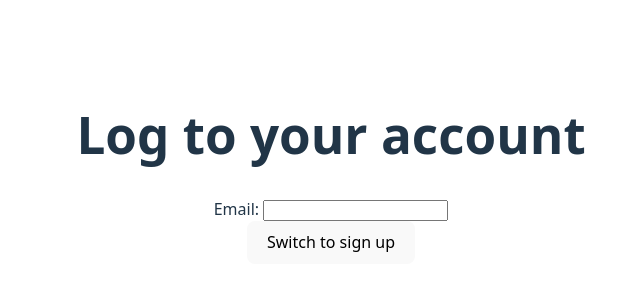
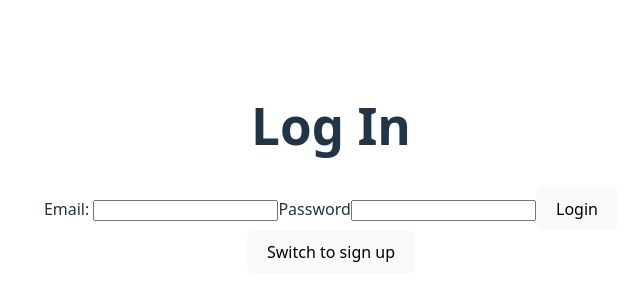
Before and after one commit to Venomerskine/blog-user, a React (Vite) app: page /login in a window 1280 px wide. Shown: the part 232-532 px from the top of the page, without its empty margins (309-949 px from the left). Built offline with nearby package versions, Linux system fonts and the light colour scheme.

Commit message:
Login succesfull logic

```diff
--- a/src/pages/Login.jsx
+++ b/src/pages/Login.jsx
@@ -1,18 +1,49 @@
 import { Link } from "react-router-dom"
+import { useNavigate } from "react-router-dom";
 
 
 function Login () {
-  const handleSignup = async (event) => {
+  const navigate = useNavigate();
+
+
+  const handleLogin = async (event) => {
     event.preventDefault();
 
-  }
+    const formData = new FormData(event.currentTarget);
+    const data = Object.fromEntries(formData);
+
+    try {
+      const response = await fetch('http://localhost:3000/api/users/login', {
+        method: 'POST',
+        headers: { 'Content-Type': 'application/json' },
+        body: JSON.stringify(data)
+      });
+
+      const result = await response.json();
+
+      if (response.ok) {
+        localStorage.setItem('token', result.token);
+        navigate('/dashboard');
+      } else {
+        alert("Invalid Credentials");
+      }
+
+    } catch (error) {
+      console.log("Login Error!", error);
+    }
+  };
 
   return (
     <>
-      <form>
-      <h1>Log to your account</h1>
+      <form onSubmit={handleLogin}>
+      <h1>Log In</h1>
         <label htmlFor="email">Email: </label>
-        <input type='email' id="email"></input>
+        <input type='email' id="email" name="email"></input>
+
+        <label htmlFor="password">Password</label>
+        <input id="password" name="password"></input>
+
+        <button type="submit">Login</button>
       </form>
       <Link to="/signup">
       <button>Switch to sign up</button>
```
